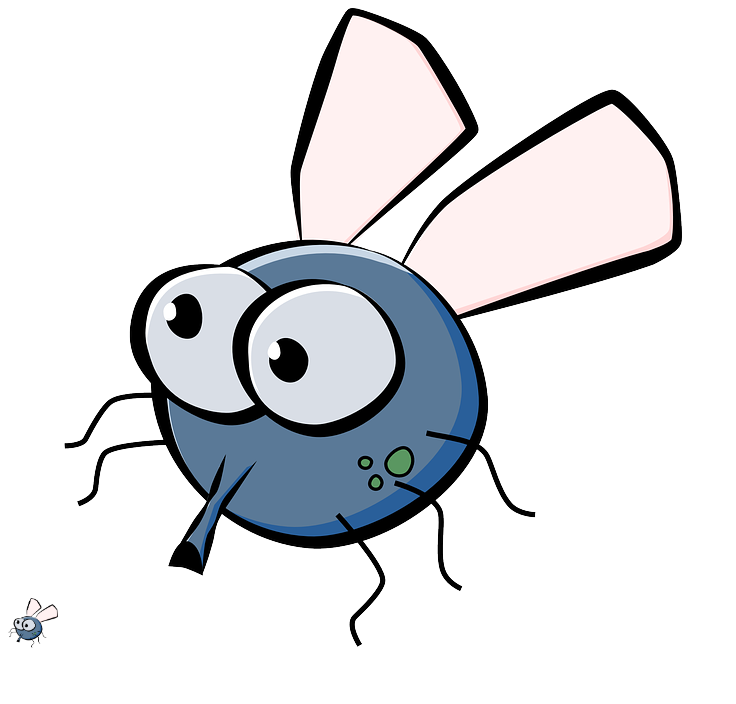
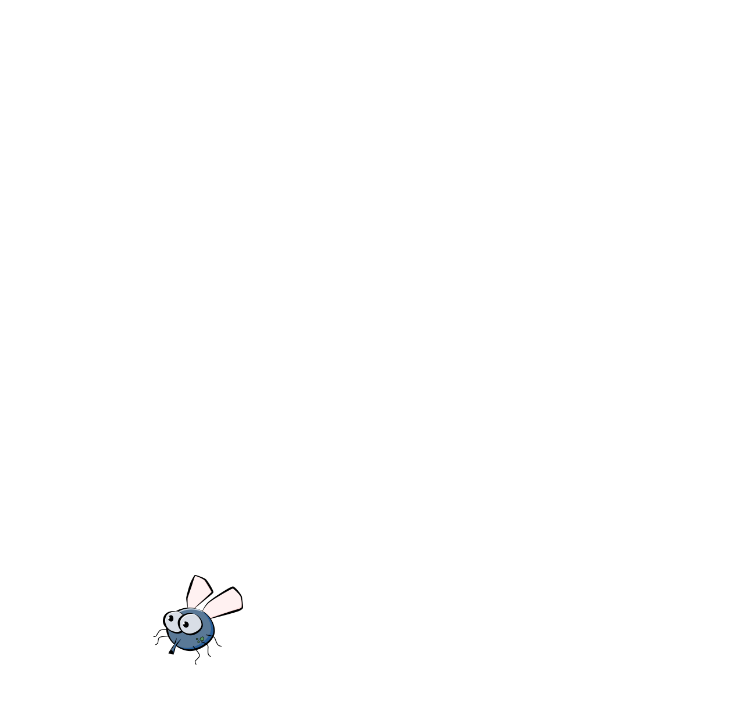
Before and after one commit to thiagoeds/Mata_Mosca, a plain HTML site: page app.html in a window 1280 px wide. Shown: the whole page, without its empty margins (0-736 px from the left). Drawn offline with Linux system fonts and the light colour scheme.

Commit message:
Configurando Posição Randomica

```diff
--- a/app.html
+++ b/app.html
@@ -1,5 +1,5 @@
 <!DOCTYPE html>
-<html lang="en">
+<html lang="pt-br">
     <head>
         <meta charset="UTF-8">
         <meta http-equiv="X-UA-Compatible" content="IE=edge">
@@ -10,10 +10,9 @@
     </head>
     <body onresize="ajustaTamanhoPalcoJogo()">
 
-        <img src="./imagens/mosquito.png" class="mosquito1">
-
         <script>
             posicaoRandomica()
         </script>
+
     </body>
 </html>
--- a/jogo.js
+++ b/jogo.js
@@ -12,15 +12,36 @@ ajustaTamanhoPalcoJogo()
 
 function posicaoRandomica() {
 
-var posicaoX = Math.floor(Math.random() * largura)
-var posicaoY = Math.floor(Math.random() * altura)
+    var posicaoX = Math.floor(Math.random() * largura) - 90
+    var posicaoY = Math.floor(Math.random() * altura) - 90
 
-console.log(posicaoX, posicaoY)
+    posicaoX = posicaoX < 0 ? 0 : posicaoX
+    posicaoY = posicaoY < 0 ? 0 : posicaoY
 
-// criar o elemento HTML
+    console.log(posicaoX, posicaoY)
 
-var mosquito = document.createElement('img')
-mosquito.src = 'imagens/mosquito.png'
+    // criar o elemento HTML
 
-document.body.appendChild(mosquito)
+    var mosquito = document.createElement('img')
+    mosquito.src = 'imagens/mosquito.png'
+    mosquito.className = tamanhoAleatorio()
+    mosquito.style.left = posicaoX + 'px'
+    mosquito.style.top = posicaoY + 'px'
+    mosquito.style.position = 'absolute'
+
+    document.body.appendChild(mosquito)
 }
+
+function tamanhoAleatorio() {
+    var classe = Math.floor(Math.random() * 3)
+
+    switch(classe) {
+        case 0:
+            return 'mosquito1'
+        case 1:
+            return 'mosquito2'
+        case 2:
+            return 'mosquito3'
+    }
+
+}
--- a/style.css
+++ b/style.css
@@ -2,3 +2,13 @@
     width: 50px;
     height: 50px;
 }
+
+.mosquito2 {
+    width: 70px;
+    height: 70px;
+}
+
+.mosquito3 {
+    width: 90px;
+    height: 90px;
+}
```
